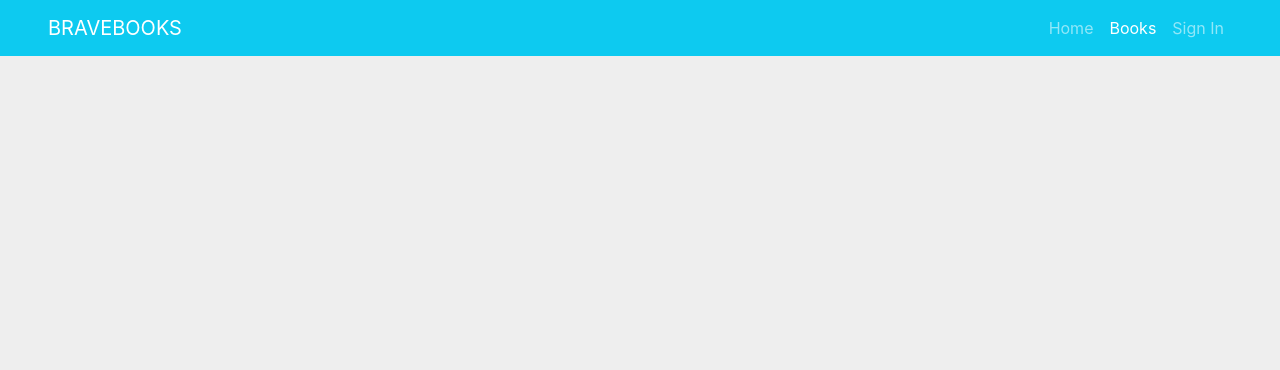
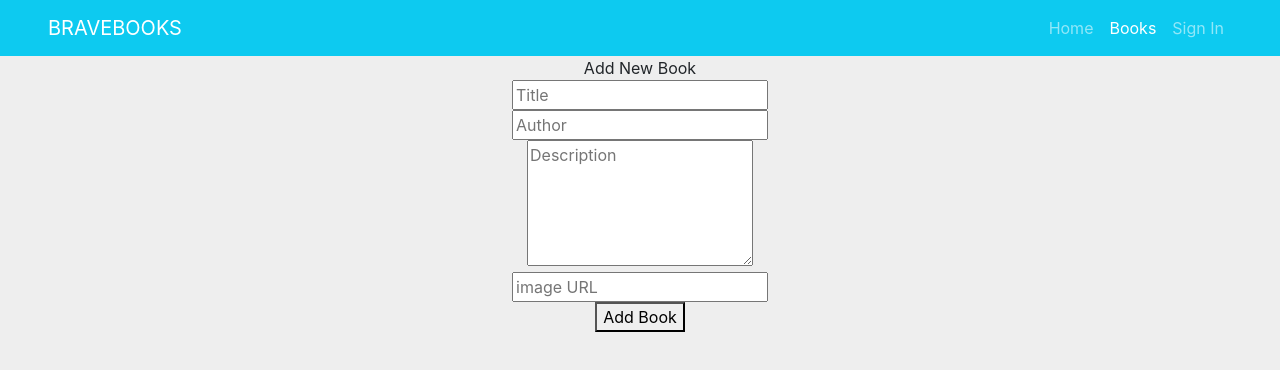
Before and after one commit to sheillahwangala/bravebooks, a React (Create React App) app: page /books in a window 1280 px wide. Shown: the top 370 px of the page. Built offline with nearby package versions, Linux system fonts and the light colour scheme; data requests are answered from the project's data file.

Commit message:
add bookppage route

```diff
--- a/src/App.js
+++ b/src/App.js
@@ -5,6 +5,7 @@ import { useEffect, useState } from 'react';
 // import TopBar from './TopBar/TopBar';
 import Template from './template/Template';
 import BooksCollection from './bookscollection/BooksCollection';
+import AddBooksPage from './AddBooks/AddBookPage';
 // import BooksPage from './bookspage/BooksPage';
 
 
@@ -14,7 +15,7 @@ function App() {
   const [books, setBooks] = useState([]);
   // const [filteredBooks, setFilteredBooks] = useState([]);
   // const [loading, setLoading] = useState(false);
-  // const [bookAdded, setbookAdded] = useState(false);
+  const [bookAdded, setbookAdded] = useState(false);
 
   useEffect(() => {
     // setLoading(true);
@@ -26,14 +27,16 @@ function App() {
       });
   }, []);
 
-
+  function bookwasAdded(newBook) {
+    setBooks([...books, newBook]);
+  }
 
   return (
     <div className="App">
-        {/* <BooksPage /> */}
       <BrowserRouter>
         <Template>
           <Routes>
+        <Route path="/books" index element={<AddBooksPage onBookAdded={bookwasAdded}/>} />
             <Route path="/" index element={<BooksCollection books={books} setBooks={setBooks} />} />
           </Routes>
         </Template>
```
Lines whose indentation alone changed are shown as unchanged.
